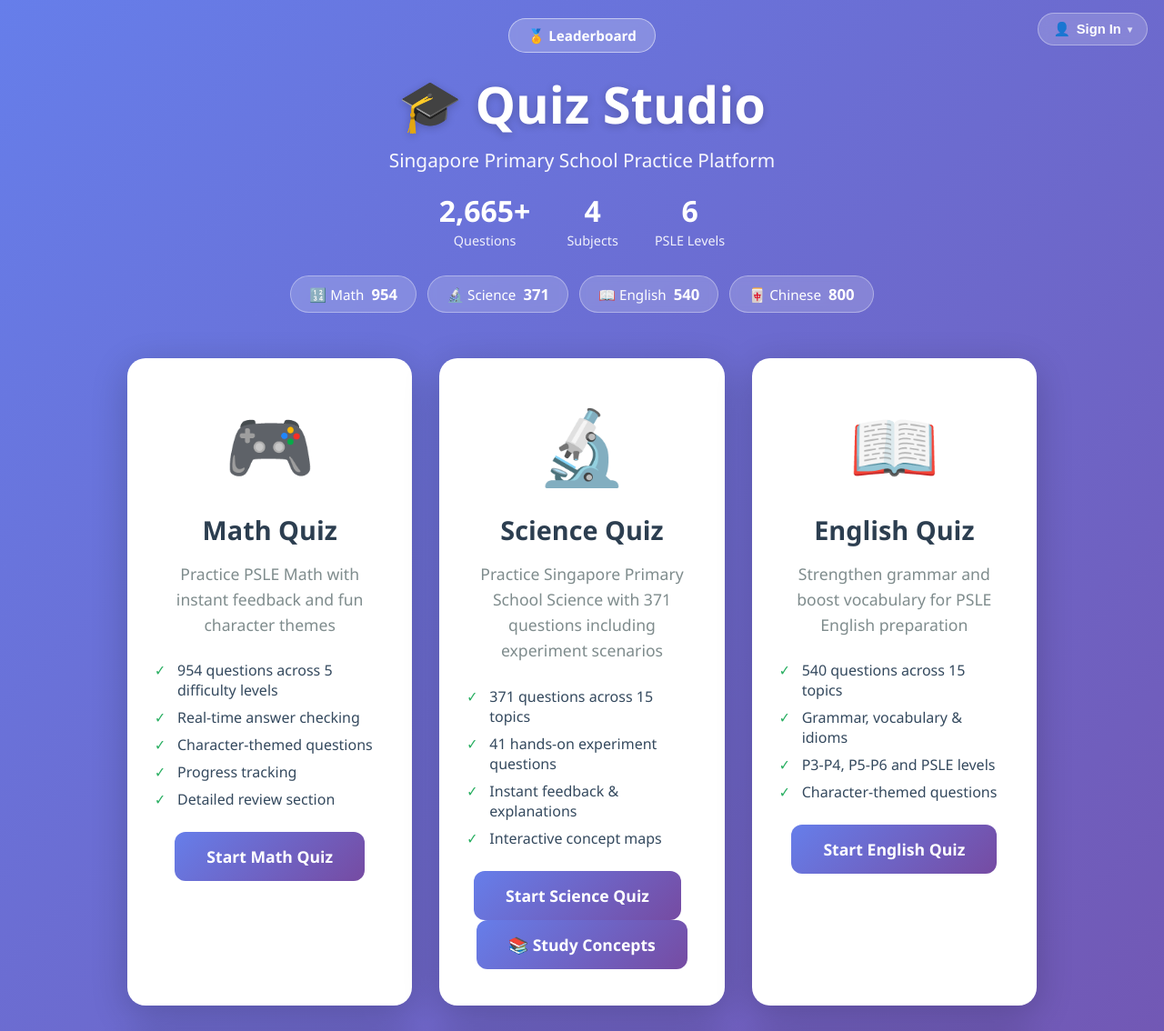
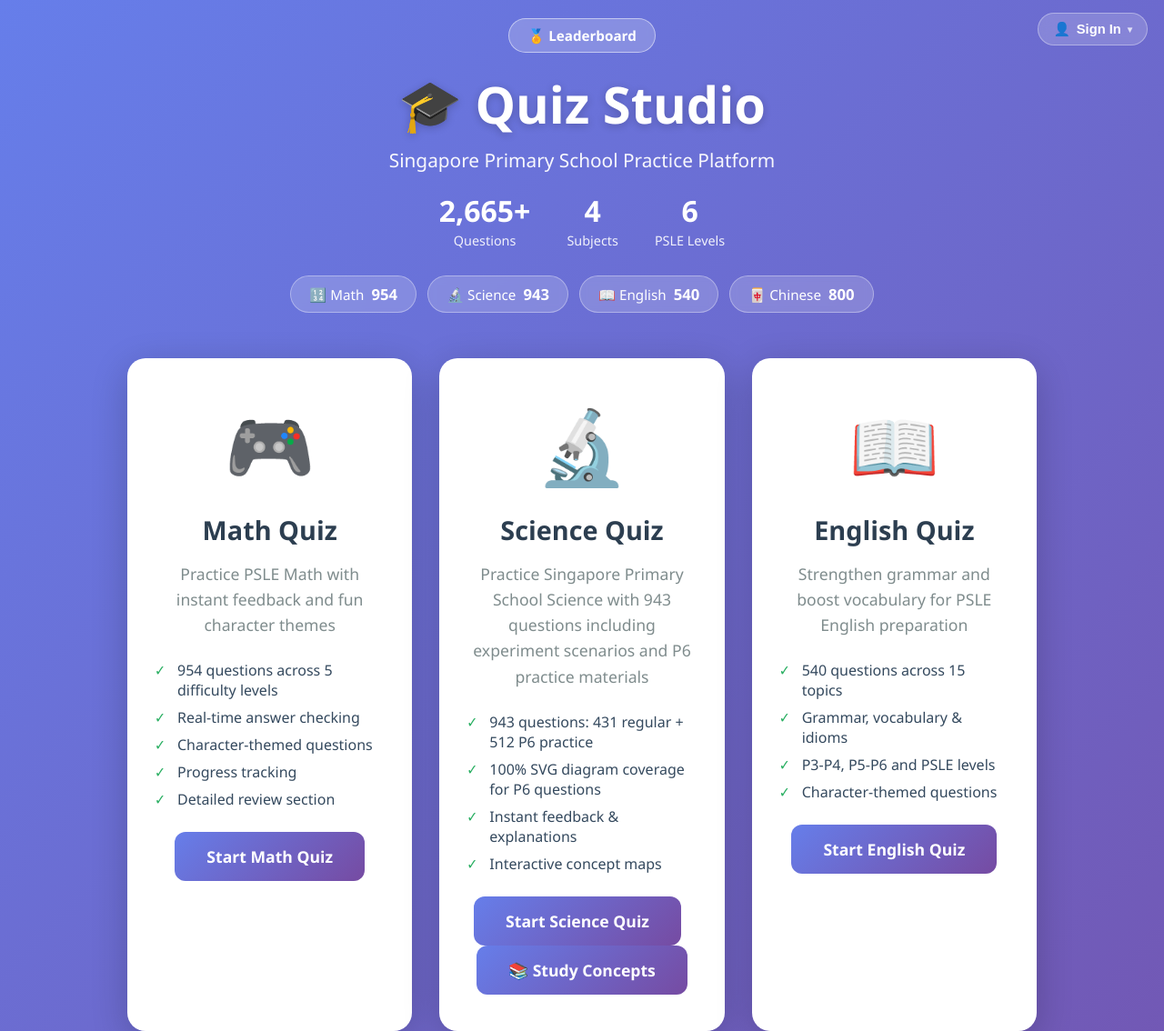
Before and after one commit to zkaibin/quiz-studio, a website: page index.html in a window 1280 px wide. Shown: the top 1134 px of the page at 91% size. Drawn offline with nearby package versions, Linux system fonts and the light colour scheme.

Commit message:
Update question counts in documentation
- Update total question count badge: 1200+ → 1900+
- Update science question counts: 371 → 943
  - Regular questions: 330 → 431 (includes 41 experiments)
  - New P6 Practice section: 512 questions with SVG diagrams
- Update grand total: 2,665+ → 3,200+ questions
- Add P6 Practice breakdown by week (W1-W4) in README
- Update last modified date: April 2026 → May 2026
- Update index.html science card with new statistics

```diff
--- a/index.html
+++ b/index.html
@@ -322,7 +322,7 @@
             </div>
             <div class="subject-breakdown">
                 <div class="subject-pill">🔢 Math <span class="pill-count">954</span></div>
-                <div class="subject-pill">🔬 Science <span class="pill-count">371</span></div>
+                <div class="subject-pill">🔬 Science <span class="pill-count">943</span></div>
                 <div class="subject-pill">📖 English <span class="pill-count">540</span></div>
                 <div class="subject-pill">🀄 Chinese <span class="pill-count">800</span></div>
             </div>
@@ -346,10 +346,10 @@
             <div class="mode-card" onclick="window.location.href='science-quiz.html'">
                 <span class="mode-icon">🔬</span>
                 <h2>Science Quiz</h2>
-                <p>Practice Singapore Primary School Science with 371 questions including experiment scenarios</p>
+                <p>Practice Singapore Primary School Science with 943 questions including experiment scenarios and P6 practice materials</p>
                 <ul class="features">
-                    <li>371 questions across 15 topics</li>
-                    <li>41 hands-on experiment questions</li>
+                    <li>943 questions: 431 regular + 512 P6 practice</li>
+                    <li>100% SVG diagram coverage for P6 questions</li>
                     <li>Instant feedback & explanations</li>
                     <li>Interactive concept maps</li>
                 </ul>
@@ -412,7 +412,7 @@
 
         <footer class="footer">
             <p>Built for Primary School students preparing for PSLE Math, Science, English and Chinese</p>
-            <p style="margin-top: 8px; font-size: 0.85em; opacity: 0.7;">Last updated: April 2026 &mdash; 2,665+ questions across Math (954), Science (371), English (540) and Chinese (800)</p>
+            <p style="margin-top: 8px; font-size: 0.85em; opacity: 0.7;">Last updated: May 2026 &mdash; 3,200+ questions across Math (954), Science (943), English (540) and Chinese (800)</p>
             <p style="margin-top: 14px; font-size: 0.9em; display: flex; justify-content: center; gap: 18px; flex-wrap: wrap;">
                 <a href="leaderboard.html" style="color: #fff; text-decoration: underline;">🏅 Leaderboard</a>
                 <a href="dashboard.html" style="color: #fff; text-decoration: underline;">🏆 My Dashboard</a>
```
Also changed, not shown: README.md.
